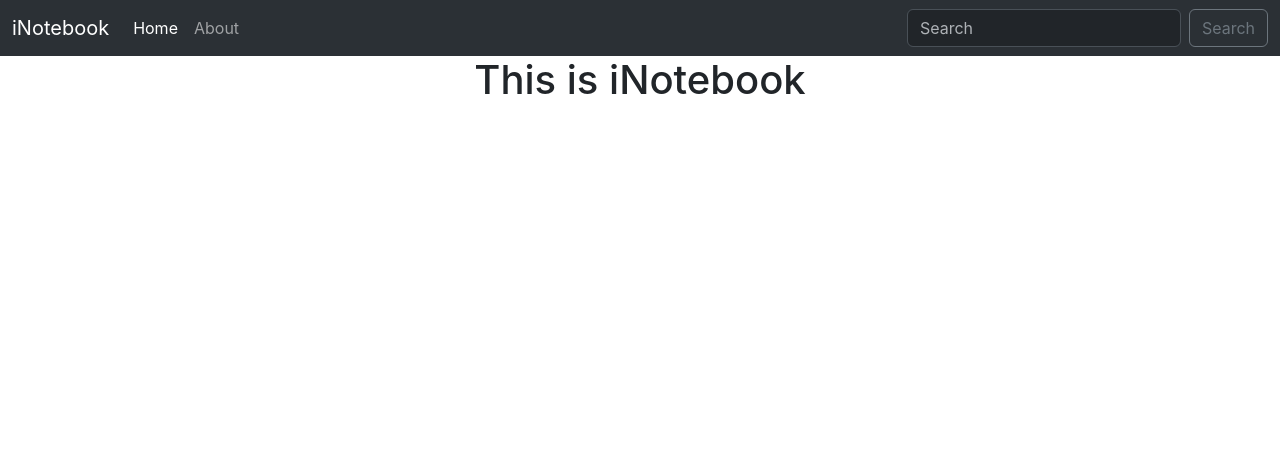
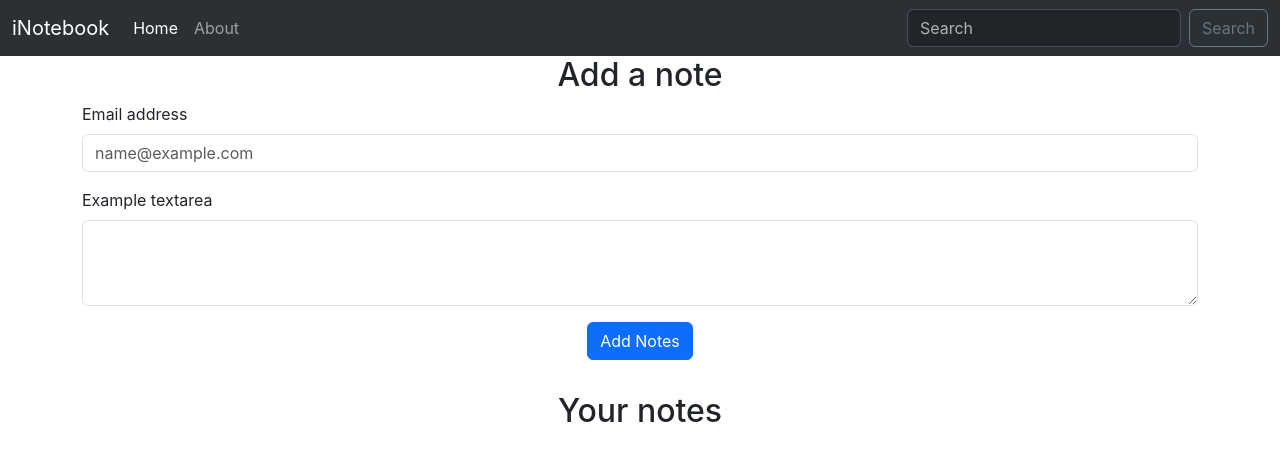
Before and after one commit to charankulal/iNotes, a React (Create React App) app: page / in a window 1280 px wide. Shown: the top 460 px of the page. Built offline with nearby package versions, Linux system fonts and the light colour scheme.

Commit message:
Created a sample form for adding a note

```diff
--- a/src/Components/Home.js
+++ b/src/Components/Home.js
@@ -3,7 +3,34 @@ import React from "react";
 export default function Home() {
   return (
     <div>
-      <h1 className="text-center">This is iNotebook</h1>
+      <h2 className="text-center">Add a note</h2>
+      <form className="form" action="">
+        <div className="mb-3">
+          <label htmlFor="exampleFormControlInput1" className="form-label">
+            Email address
+          </label>
+          <input
+            type="email"
+            className="form-control"
+            id="exampleFormControlInput1"
+            placeholder="name@example.com"
+          />
+        </div>
+        <div className="mb-3">
+          <label htmlFor="exampleFormControlTextarea1" className="form-label">
+            Example textarea
+          </label>
+          <textarea
+            className="form-control"
+            id="exampleFormControlTextarea1"
+            rows="3"
+          ></textarea>
+        </div>
+        <div className="mb-3 text-center">
+    <button type="submit" className="btn btn-primary mb-3">Add Notes</button>
+  </div>
+      </form>
+      <h2 className="text-center">Your notes</h2>
     </div>
   );
 }
```
Also changed, not shown: 1 other file (tests, documents, lock files or other folders).
